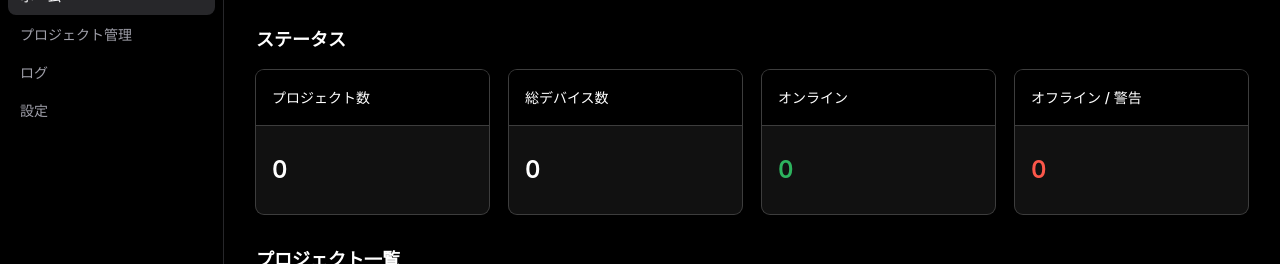
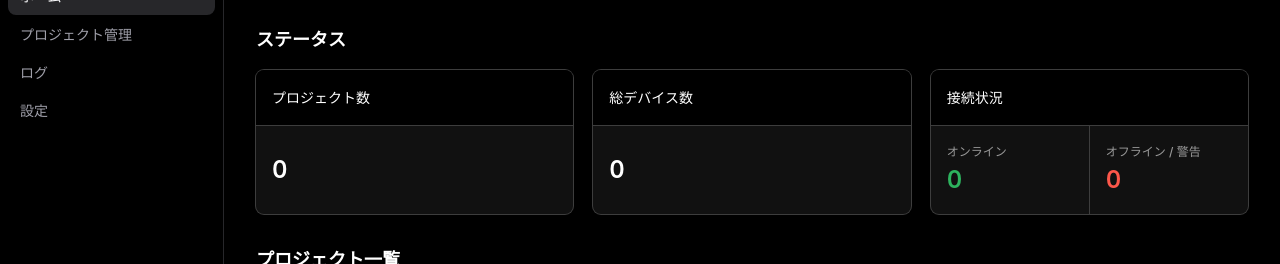
Before and after one commit to s-yoshida-33/portal-cms, a React (Vite) app: page /1/home/overview in a window 1280 px wide. Shown: the part 151-415 px from the top of the page. Built offline with nearby package versions, Linux system fonts and the light colour scheme; no server answers; the database is empty.

Commit message:
fix: default group devices to unselected; merge online/offline stats; unify 3-col grid

```diff
--- a/src/pages/Home.tsx
+++ b/src/pages/Home.tsx
@@ -18,6 +18,29 @@ function StatCard({ label, value, color = 'text-white' }: {
       </header>
       <div className="p-4 flex flex-col justify-center min-h-22">
         <span className={`text-2xl font-semibold tabular-nums ${color}`}>{value}</span>
+      </div>
+    </div>
+  );
+}
+
+function SplitStatCard({ leftLabel, leftValue, leftColor, rightLabel, rightValue, rightColor }: {
+  leftLabel: string; leftValue: number | string; leftColor?: string;
+  rightLabel: string; rightValue: number | string; rightColor?: string;
+}) {
+  return (
+    <div className="overflow-hidden rounded-lg bg-[#111111] shadow-xs ring-1 ring-[#3d3d3d] w-full flex flex-col">
+      <header className="flex items-center gap-2 bg-black border-b border-[#3d3d3d] h-14 px-4">
+        <span className="truncate text-sm font-medium text-white">接続状況</span>
+      </header>
+      <div className="flex flex-1">
+        <div className="flex-1 px-4 py-4 flex flex-col justify-center min-h-22 border-r border-[#3d3d3d]">
+          <div className="text-xs font-medium text-[#999999] mb-1">{leftLabel}</div>
+          <span className={`text-2xl font-semibold tabular-nums ${leftColor ?? 'text-white'}`}>{leftValue}</span>
+        </div>
+        <div className="flex-1 px-4 py-4 flex flex-col justify-center min-h-22">
+          <div className="text-xs font-medium text-[#999999] mb-1">{rightLabel}</div>
+          <span className={`text-2xl font-semibold tabular-nums ${rightColor ?? 'text-white'}`}>{rightValue}</span>
+        </div>
       </div>
     </div>
   );
@@ -72,11 +95,13 @@ export function Home() {
           {/* ステータスセクション */}
           <div>
             <h5 className="text-lg font-semibold text-white mb-4">ステータス</h5>
-            <div className="grid gap-4 md:gap-5 grid-cols-1 sm:grid-cols-2 lg:grid-cols-4">
-              <StatCard label="プロジェクト数"    value={loading ? '…' : projects.length} />
-              <StatCard label="総デバイス数"       value={loading ? '…' : devices.length} />
-              <StatCard label="オンライン"         value={loading ? '…' : totalOnline}  color="text-[#2db35e]" />
-              <StatCard label="オフライン / 警告"  value={loading ? '…' : totalOffline + totalWarning} color="text-[#fc574a]" />
+            <div className="grid gap-4 md:gap-5 grid-cols-1 md:grid-cols-3">
+              <StatCard label="プロジェクト数" value={loading ? '…' : projects.length} />
+              <StatCard label="総デバイス数"   value={loading ? '…' : devices.length} />
+              <SplitStatCard
+                leftLabel="オンライン"        leftValue={loading ? '…' : totalOnline}               leftColor="text-[#2db35e]"
+                rightLabel="オフライン / 警告" rightValue={loading ? '…' : totalOffline + totalWarning} rightColor="text-[#fc574a]"
+              />
             </div>
           </div>
 
@@ -93,7 +118,7 @@ export function Home() {
                 <p className="text-zinc-500 text-sm">プロジェクトが登録されていません。</p>
               </div>
             ) : (
-              <div className="grid gap-4 md:gap-5 grid-cols-1 md:grid-cols-2 lg:grid-cols-3">
+              <div className="grid gap-4 md:gap-5 grid-cols-1 md:grid-cols-3">
                 {projects.map(project => {
                   const devs    = devicesByProject.get(project.id) ?? [];
                   const online  = countByStatus(devs, 'online');
--- a/src/pages/ProjectDetail.tsx
+++ b/src/pages/ProjectDetail.tsx
@@ -325,7 +325,7 @@ function GroupModal({ initial, projectId: _projectId, groups, devices, onClose,
   const [name,          setName]          = useState(initial?.name ?? '');
   const [parentGroupId, setParentGroupId] = useState<string | null>(initial?.parentGroupId ?? null);
   const [selectedIds,   setSelectedIds]   = useState<string[]>(
-    devices.filter(d => d.groupId === initial?.id).map(d => d.id)
+    initial ? devices.filter(d => d.groupId === initial.id).map(d => d.id) : []
   );
   const [saving, setSaving] = useState(false);
   const [error,  setError]  = useState('');
```
